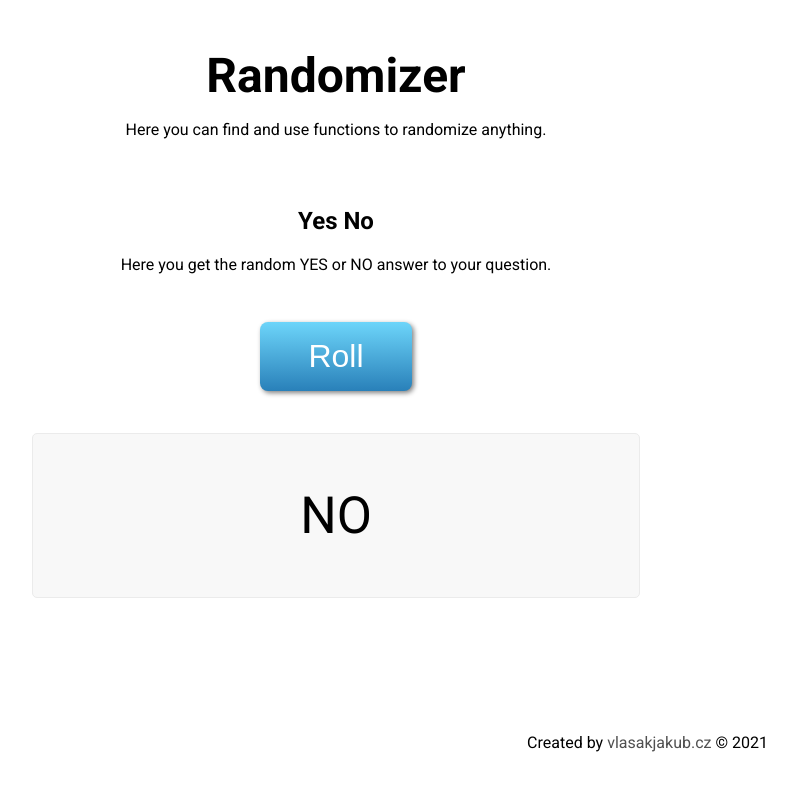
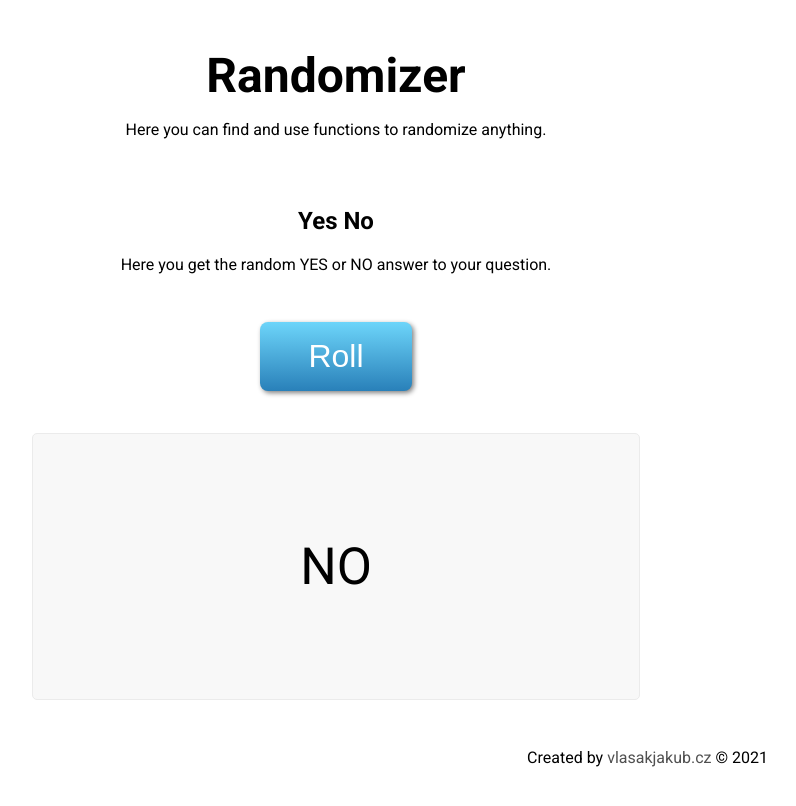
Before and after one commit to Vazzi/ramdomizer, a React (Create React App) app: page /yes-no in a window 1280 px wide. Both pictures are taken after a click on the button "Roll". Shown: the top 806 px of the page, without its empty margins (304-1100 px from the left). Built offline with nearby package versions, Linux system fonts and the light colour scheme.

Commit message:
Result is ReactNode not string

```diff
--- a/src/components/FunctionPages/BaseFunctionPage/BaseFunctionPage.tsx
+++ b/src/components/FunctionPages/BaseFunctionPage/BaseFunctionPage.tsx
@@ -7,7 +7,7 @@ interface BaseFunctionPageProps {
   title: string;
   description: string;
   onRoll: () => void;
-  result: string | null;
+  result: React.ReactNode | null;
   disabled?: boolean;
   children?: React.ReactNode;
 }
--- a/src/components/FunctionPages/PickFromListPage/PickFromListPage.tsx
+++ b/src/components/FunctionPages/PickFromListPage/PickFromListPage.tsx
@@ -22,12 +22,14 @@ const PickFromListPage: React.FC = () => {
     setPickedItem(getRandomItem(listOfItems));
   };
 
+  const resultEl = pickedItem ? <p>{pickedItem}</p> : null;
+
   return (
     <BaseFunctionPage
       title="Pick From The List"
       description="Ramdomly pick the item from the list. "
       onRoll={handleRoll}
-      result={pickedItem}
+      result={resultEl}
     >
       <div className={styles.form}>
         <textarea rows={10} id="input-list" ref={inputRef} />
--- a/src/components/FunctionPages/RandomNumberPage/RandomNumberPage.tsx
+++ b/src/components/FunctionPages/RandomNumberPage/RandomNumberPage.tsx
@@ -47,12 +47,14 @@ const RandomNumberPage: React.FC = () => {
     }
   };
 
+  const resultEl = result ? <p>{result}</p> : null;
+
   return (
     <BaseFunctionPage
       title="Random Number"
       description="Here you get the random number from the given range (including min and max)."
       onRoll={handleRoll}
-      result={result}
+      result={resultEl}
       disabled={!!error}
     >
       <div className={styles.form}>
--- a/src/components/FunctionPages/YesNoPage/YesNoPage.tsx
+++ b/src/components/FunctionPages/YesNoPage/YesNoPage.tsx
@@ -16,12 +16,14 @@ const YesNoPage: React.FC = () => {
     setResult(getRandYesNo);
   };
 
+  const resultEl = result ? <p>{result}</p> : null;
+
   return (
     <BaseFunctionPage
       title="Yes No"
       description="Here you get the random YES or NO answer to your question."
       onRoll={handleRoll}
-      result={result}
+      result={resultEl}
     />
   );
 };
```
